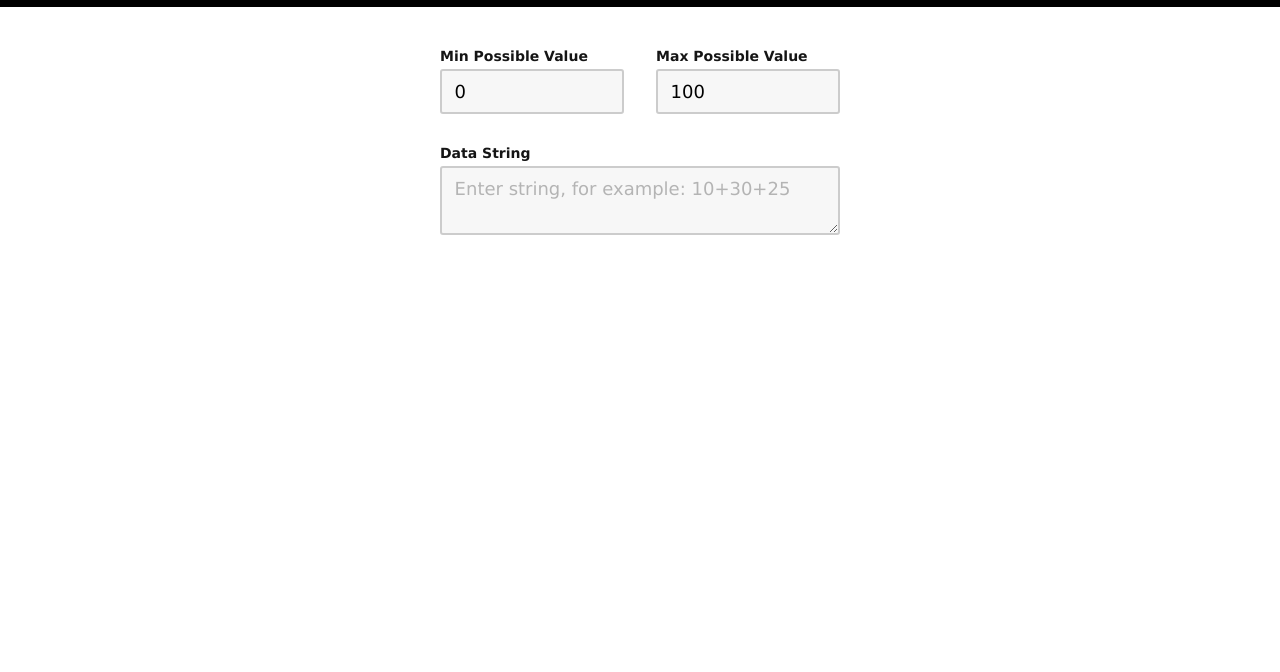
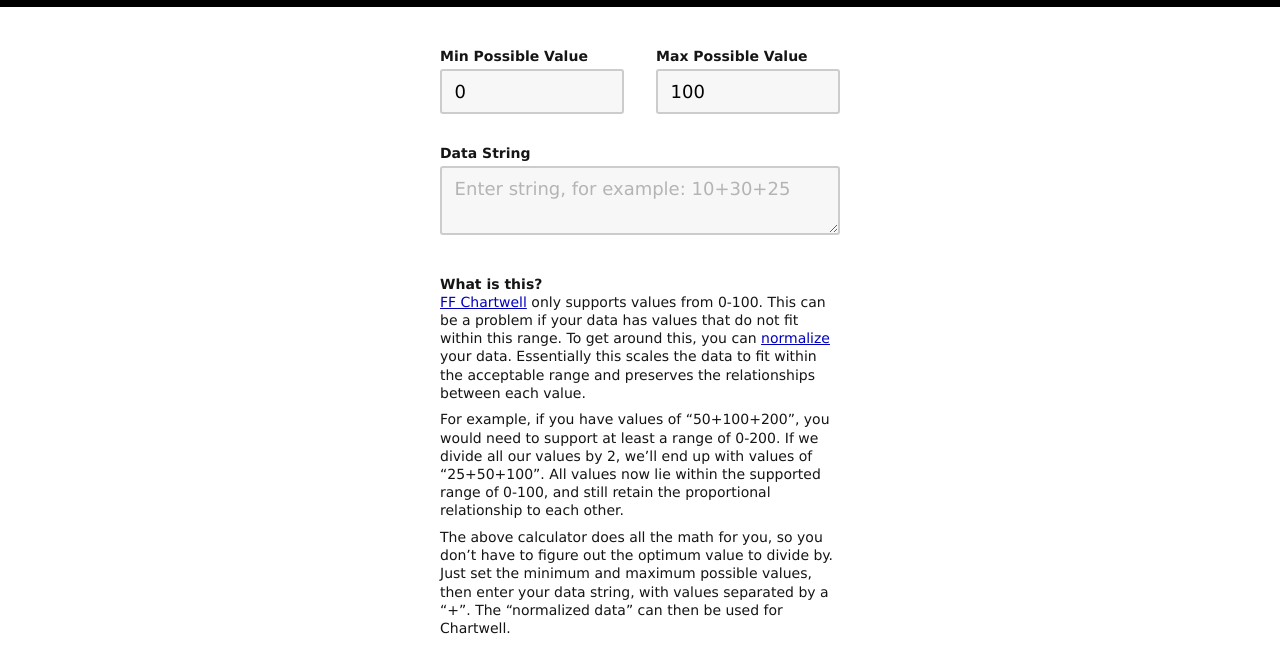
Before and after one commit to scribbletone/chartwell-normalizer, a React app: page / in a window 1280 px wide. Shown: the part 44-716 px from the top of the page. Built offline with nearby package versions, Linux system fonts and the light colour scheme.

Commit message:
normalized explanation

```diff
--- a/src/Components/App.js
+++ b/src/Components/App.js
@@ -12,6 +12,21 @@ class App extends Component {
         <main>
           <Normalizer />
         </main>
+
+        <footer>
+          <div className='what'>
+            <h5>What is this?</h5>
+            <p>
+            <a href='https://www.scribbletone.com/typefaces/ff-chartwell' target='_blank'>FF Chartwell</a> only supports values from 0-100. This can be a problem if your data has values that do not fit within this range. To get around this, you can <a href='https://en.wikipedia.org/wiki/Normalization_(statistics)' target="_blank">normalize</a> your data. Essentially this scales the data to fit within the acceptable range and preserves the relationships between each value.
+            </p>
+            <p>
+              For example, if you have values of “50+100+200”, you would need to support at least a range of 0-200. If we divide all our values by 2, we’ll end up with values of “25+50+100”. All values now lie within the supported range of 0-100, and still retain the proportional relationship to each other.
+            </p>
+            <p>
+              The above calculator does all the math for you, so you don’t have to figure out the optimum value to divide by. Just set the minimum and maximum possible values, then enter your data string, with values separated by a “+”. The “normalized data” can then be used for Chartwell.
+            </p>
+          </div>
+        </footer>
       </div>
     );
   }
--- a/src/Components/Normalizer/Normalizer.js
+++ b/src/Components/Normalizer/Normalizer.js
@@ -73,7 +73,7 @@ export default class Normalizer extends React.Component {
         {this.state.data && !this.errorMessage() ?
           <TextArea
             key='output'
-            label='Normalized Output'
+            label='Normalized Data'
             readonly={true}
             value={this.normalizedData()} />
           :
--- a/src/Styles/_layout.scss
+++ b/src/Styles/_layout.scss
@@ -4,11 +4,16 @@ header {
   padding: 1rem;
   background-color: $c-dark;
   color: $c-light;
+  margin-bottom: 4rem;
 }
 
-main {
-  padding: 4rem 0;
+main, footer {
+  margin-bottom: 4rem;
   max-width: 40rem;
   margin-left: auto;
   margin-right: auto;
 }
+
+footer {
+  font-size: 1.4rem;
+}
--- a/src/Styles/_type.scss
+++ b/src/Styles/_type.scss
@@ -26,14 +26,12 @@ h4 {
   font-size: 1.8rem;
 }
 h5 {
-  font-size: 1.6rem;
+  font-size: 1.4rem;
   font-weight: 600;
-  text-transform: uppercase;
 }
 h6 {
   font-size: 1.35rem;
   font-weight: 600;
-  text-transform: uppercase;
 }
 a {
   cursor: pointer;
```
Also changed, not shown: src/Styles/App.css.
